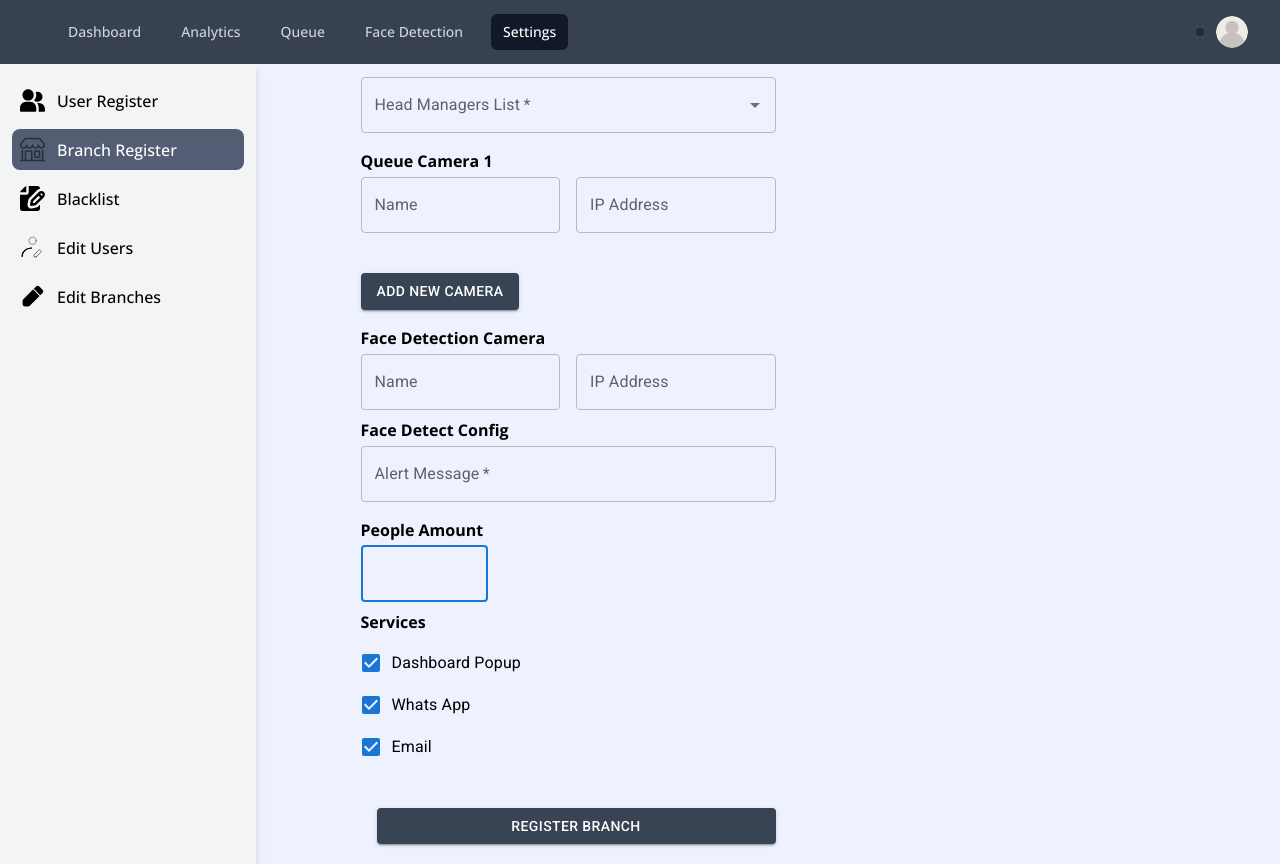
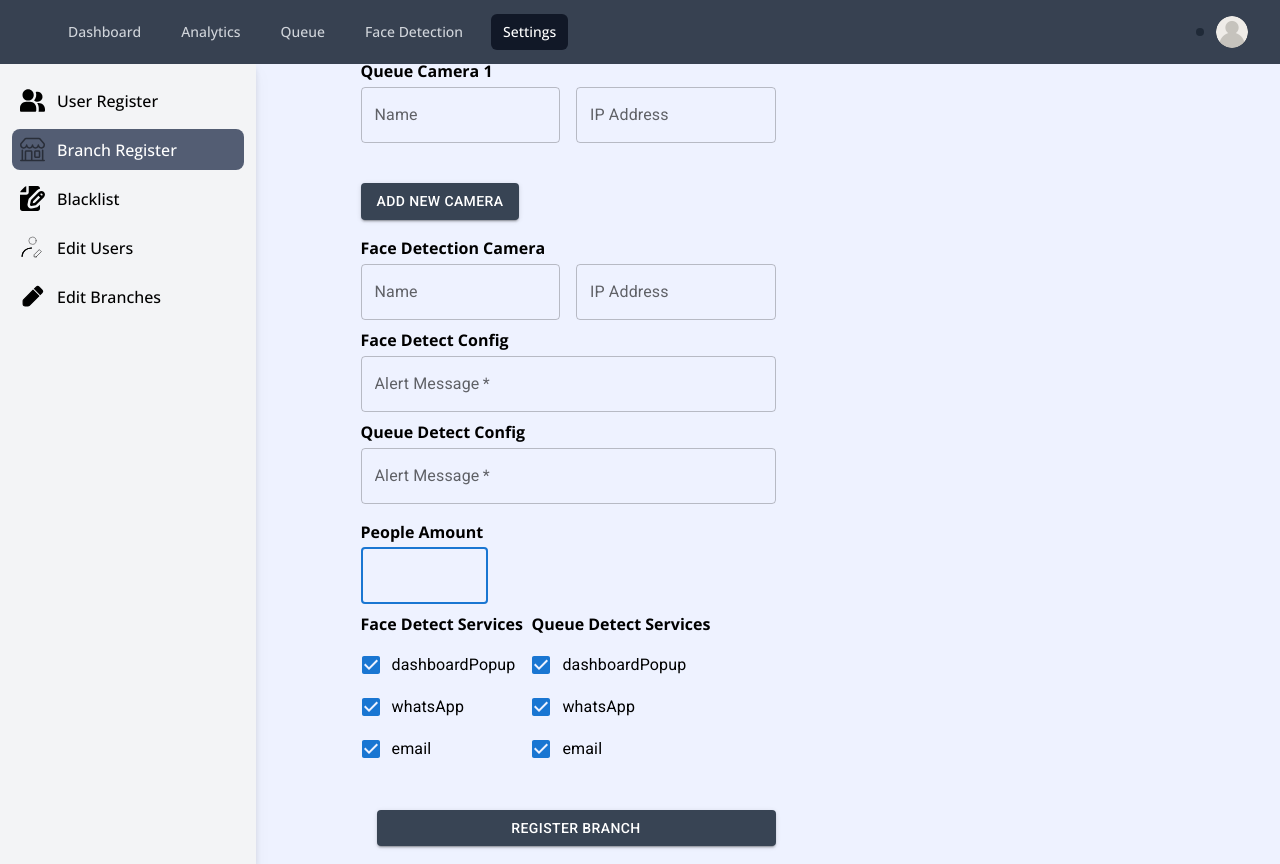
Before and after one commit to Octarinox/spari-frontend, a Next.js app: page /settings/branch-register in a window 1280 px wide. Built offline with nearby package versions, Linux system fonts and the light colour scheme.

Commit message:
feat: added request for branch register

```diff
--- a/app/next-api/logout/route.ts
+++ b/app/next-api/logout/route.ts
@@ -3,7 +3,6 @@ import { cookies } from "next/headers";
 import { NextResponse } from "next/server";
 
 export async function POST(req: NextApiRequest, res: NextApiResponse) {
-   console.log(req.url);
    try {
       cookies().delete("jwt");
 
--- a/components/BranchRegister/BranchRegister.tsx
+++ b/components/BranchRegister/BranchRegister.tsx
@@ -9,55 +9,75 @@ import Box from "@mui/material/Box";
 import StorefrontIcon from "@mui/icons-material/Storefront";
 import Typography from "@mui/material/Typography";
 import Container from "@mui/material/Container";
-import { FormControl, InputLabel, MenuItem, Select } from "@mui/material";
 import Autocomplete from "@mui/material/Autocomplete";
 import OnlyDigits from "@/utils/OnlyDigits";
 import Checkbox from "@mui/material/Checkbox";
 import FormControlLabel from "@mui/material/FormControlLabel";
 import FormGroup from "@mui/material/FormGroup";
 import QueueInputs from "./QueueInputs";
-import { queueInputsValues } from "@/components/BranchRegister/constants";
+import {
+   headManagers,
+   managers,
+   queueInputsValues,
+} from "@/components/BranchRegister/constants";
+import { sendDataToServer } from "@/components/BranchRegister/sendDataToServer";
 
 export default function BranchRegisterForm() {
    const [queueInput, setQueueInput] = useState(queueInputsValues);
-
+   const [manager, setManager] = useState({});
+   const [headManager, setHeadManager] = useState({});
+   const [servicesData, setServicesData] = useState<any>({
+      faceDetect: {
+         dashboardPopup: true,
+         whatsApp: true,
+         email: true,
+      },
+      queueDetect: {
+         dashboardPopup: true,
+         whatsApp: true,
+         email: true,
+      },
+   });
+   const handleCheckboxChange = (category: any, service: any) => {
+      setServicesData((prevFormData: any) => ({
+         ...prevFormData,
+         [category]: {
+            ...prevFormData[category],
+            [service]: !prevFormData[category][service],
+         },
+      }));
+   };
    const handleQueueInputChange = (value: any) => {
       setQueueInput(value);
    };
-   const handleSubmit = (event: React.FormEvent<HTMLFormElement>) => {
+   const handleSubmit = async (event: React.FormEvent<HTMLFormElement>) => {
       event.preventDefault();
       const formData = new FormData(event.currentTarget);
-
-      console.log({
+      console.log(manager);
+      const data = {
          branchId: formData.get("branchID"),
          address: formData.get("Address"),
          password: formData.get("Password"),
+         users: {
+            manager,
+            headManager,
+         },
          cams: {
             queue: queueInput,
             face: {
                name: formData.get("facecamName"),
-               address: 'formData.get("FaceIPAddress"),',
+               address: formData.get("FaceIPAddress"),
             },
          },
-         selectedManager: formData.get("combo-box-demo"),
-         alertMessage: formData.get("alertMessage"),
-         peopleAmount: formData.get("PeopleAmount"),
-      });
+         faceAiConfig: { alertMessage: formData.get("faceAlertMessage") },
+         queueAiConfigs: {
+            alertMessage: formData.get("queueAlertMessage"),
+            warningOnAmount: formData.get("peopleAmount"),
+         },
+         serviceConfig: servicesData,
+      };
+      await sendDataToServer(data);
    };
-   const managersList: any = [
-      { label: "Manager#1,", personalID: "12312312123" },
-      { label: "Manager#2,", personalID: "12312312123" },
-      { label: "Manager#3,", personalID: "12312312123" },
-      { label: "Manager#4,", personalID: "12312312123" },
-      { label: "Manager#5,", personalID: "12312312123" },
-   ];
-   const headManagersList: any = [
-      { label: "Head Manager#1,", personalID: "12312312123" },
-      { label: "Head Manager#2,", personalID: "12312312123" },
-      { label: "Head Manager#3,", personalID: "12312312123" },
-      { label: "Head Manager#4,", personalID: "12312312123" },
-      { label: "Head Manager#5,", personalID: "12312312123" },
-   ];
 
    return (
       <Container
@@ -133,15 +153,18 @@ export default function BranchRegisterForm() {
                            <Autocomplete
                               disablePortal
                               id="combo-box-demo"
-                              options={managersList}
+                              options={managers}
                               getOptionLabel={(option: any) =>
-                                 `${option.label} ${option.personalID}`
+                                 `${option.firstName} ${option.email}`
+                              }
+                              onChange={(event, newValue) =>
+                                 setManager(newValue)
                               }
                               renderInput={params => (
                                  <TextField
                                     required
                                     {...params}
-                                    name="Managers List"
+                                    name="managersList"
                                     label="Managers List"
                                  />
                               )}
@@ -151,16 +174,19 @@ export default function BranchRegisterForm() {
                            <Autocomplete
                               disablePortal
                               id="combo-box-demo"
-                              options={headManagersList}
+                              options={headManagers}
                               getOptionLabel={(option: any) =>
-                                 `${option.label} ${option.personalID}`
+                                 `${option.firstName} ${option.email}`
+                              }
+                              onChange={(event, newValue) =>
+                                 setHeadManager(newValue)
                               }
                               sx={{ mb: 2 }}
                               renderInput={params => (
                                  <TextField
                                     required
                                     {...params}
-                                    name="Head Managers List"
+                                    name="headManagersList"
                                     label="Head Managers List"
                                  />
                               )}
@@ -213,9 +239,27 @@ export default function BranchRegisterForm() {
                            }}
                            required
                            fullWidth
-                           id="alertMessage"
+                           id="faceAlertMessage"
                            label="Alert Message"
-                           name="alertMessage"
+                           name="faceAlertMessage"
+                           autoComplete="off"
+                        />
+                     </Grid>
+                     <Grid item xs={12}>
+                        <h2 className="mb-1 mt-2">
+                           <b>Queue Detect Config</b>
+                        </h2>
+                        <TextField
+                           sx={{
+                              width: {
+                                 md: "415px",
+                              },
+                           }}
+                           required
+                           fullWidth
+                           id="queueAlertMessage"
+                           label="Alert Message"
+                           name="queueAlertMessage"
                            autoComplete="off"
                         />
                      </Grid>
@@ -226,7 +270,7 @@ export default function BranchRegisterForm() {
                         <Grid container spacing={2}>
                            <Grid item xs={4}>
                               <TextField
-                                 name="PeopleAmount"
+                                 name="peopleAmount"
                                  fullWidth
                                  id="PeopleAmount"
                                  autoFocus
@@ -237,23 +281,56 @@ export default function BranchRegisterForm() {
                            </Grid>
                         </Grid>
                      </Grid>
-                     <h2 className="mt-2 mb-2">
-                        <b>Services</b>
-                     </h2>
+
                      <Grid container>
                         <FormGroup>
-                           <FormControlLabel
-                              control={<Checkbox defaultChecked />}
-                              label="Dashboard Popup"
-                           />
-                           <FormControlLabel
-                              control={<Checkbox defaultChecked />}
-                              label="Whats App"
-                           />
-                           <FormControlLabel
-                              control={<Checkbox defaultChecked />}
-                              label="Email"
-                           />
+                           <h2 className="mt-2 mb-2">
+                              <b>Face Detect Services</b>
+                           </h2>
+                           {Object.entries(servicesData.faceDetect).map(
+                              ([service, checked]) => (
+                                 <FormControlLabel
+                                    key={service}
+                                    control={
+                                       <Checkbox
+                                          defaultChecked
+                                          onChange={() =>
+                                             handleCheckboxChange(
+                                                "faceDetect",
+                                                service
+                                             )
+                                          }
+                                       />
+                                    }
+                                    label={service}
+                                 />
+                              )
+                           )}
+                        </FormGroup>
+
+                        <FormGroup>
+                           <h2 className="mt-2 mb-2">
+                              <b>Queue Detect Services</b>
+                           </h2>
+                           {Object.entries(servicesData.queueDetect).map(
+                              ([service, checked]) => (
+                                 <FormControlLabel
+                                    key={service}
+                                    control={
+                                       <Checkbox
+                                          defaultChecked
+                                          onChange={() =>
+                                             handleCheckboxChange(
+                                                "queueDetect",
+                                                service
+                                             )
+                                          }
+                                       />
+                                    }
+                                    label={service}
+                                 />
+                              )
+                           )}
                         </FormGroup>
                      </Grid>
                   </Grid>
--- /dev/null
+++ b/components/BranchRegister/interfaces/branchRegister.interface.ts
@@ -0,0 +1,35 @@
+export interface BranchRegisterInterface {
+   branchId: string;
+   address: string;
+   password: string;
+   users: {
+      manager: any;
+      headManager: any;
+   };
+   cams: {
+      queue: any;
+      face: {
+         name: string;
+         address: string;
+      };
+   };
+   faceAiConfig: {
+      alertMessage: string;
+   };
+   queueAiConfigs: {
+      alertMessage: string;
+      warningOnAmount: string;
+   };
+   serviceConfig: {
+      faceDetect: {
+         dashboardPopup: boolean;
+         whatsApp: boolean;
+         email: boolean;
+      };
+      queueDetect: {
+         dashboardPopup: boolean;
+         whatsApp: boolean;
+         email: boolean;
+      };
+   };
+}
--- /dev/null
+++ b/components/BranchRegister/sendDataToServer.ts
@@ -0,0 +1,21 @@
+export async function sendDataToServer(data: any) {
+   try {
+      const apiUrl = "https://octarinox.tech/api/branch/register";
+      const response = await fetch(apiUrl, {
+         method: "POST",
+         headers: {
+            "Content-Type": "application/json",
+         },
+         body: JSON.stringify(data),
+         credentials: "include",
+      });
+
+      if (response.ok) {
+         console.log("Data sent successfully:", data);
+      } else {
+         console.error("Failed to send data:", response.statusText);
+      }
+   } catch (error: any) {
+      console.error("Error while sending data:", error.message);
+   }
+}
--- a/components/Login/cotnext/index.tsx
+++ b/components/Login/cotnext/index.tsx
@@ -36,7 +36,6 @@ export const AuthProvider: FC<{
                },
                credentials: "include",
             });
-            console.log(await data.json());
             router.push("/dashboard");
          } catch (e) {
             console.log(e);
--- a/components/UserMenu.tsx
+++ b/components/UserMenu.tsx
@@ -10,8 +10,7 @@ const UserMenu = () => {
    const router = useRouter();
    const handleLogout = async () => {
       await logOut();
-      console.log("logged out");
-      await router.replace("/login");
+      router.replace("/login");
    };
    return (
       <Menu as="div" className="relative ml-3">
```
Also changed, not shown: components/BranchRegister/constants.ts (+14 -0 lines).
